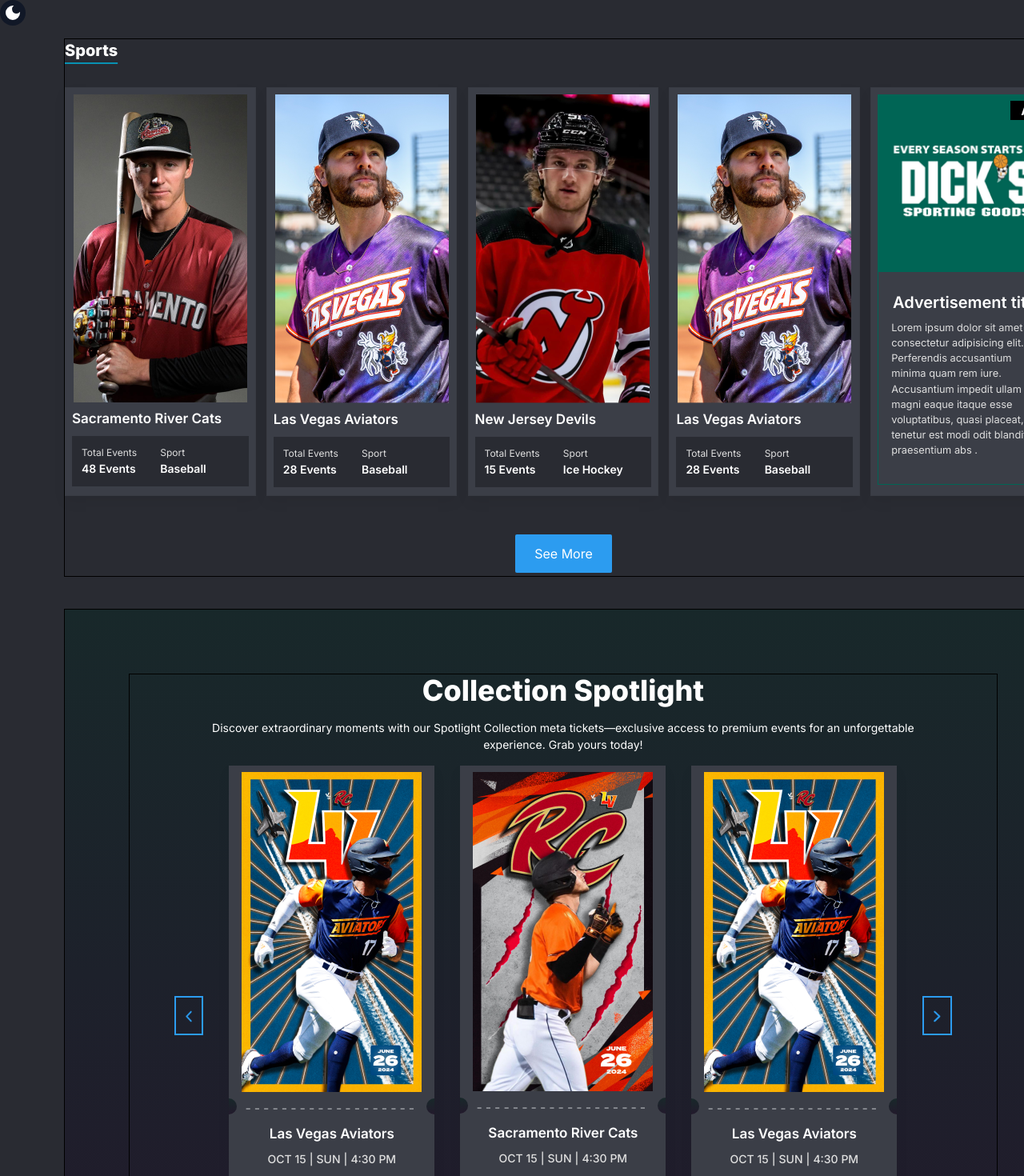
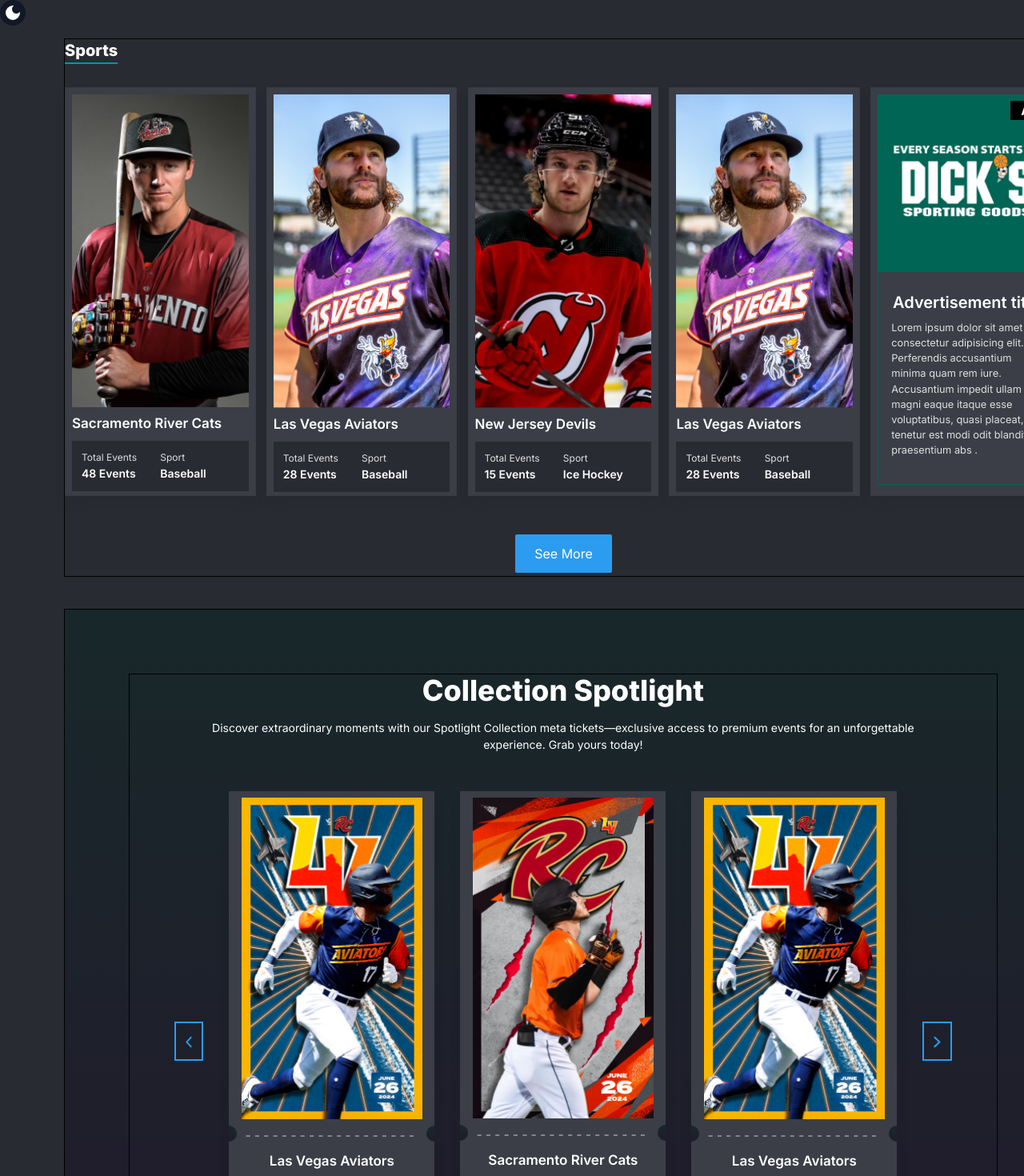
Before and after one commit to adityaaaaaaaa1407/assignment, a Next.js app: page / in a window 1280 px wide. Shown: the top 1470 px of the page at 80% size. Built offline with nearby package versions, Linux system fonts and the light colour scheme.

Commit message:
using Image tag instead of img tag to save memory and optimize the performance

```diff
--- a/src/components/Advertisement.tsx
+++ b/src/components/Advertisement.tsx
@@ -8,10 +8,12 @@ const Advertisement = () => {
           Ad
         </div>
         <div className="border border-[#006555]  ">
-          <img
-            src="./images/ad.png"
+          <Image
+            src="/images/ad.png"
             alt="advertisement"
             className="w-full h-55"
+            width={200}
+            height={200}
           />
           <p className="mt-6 font-semibold text-center text-xl">
             Advertisement title
--- a/src/components/SportCard.tsx
+++ b/src/components/SportCard.tsx
@@ -11,7 +11,7 @@ const SportCard = ({ name, img, total_events, sport_name }: ISportType) => {
   return (
     <div className="border border-[#000000] border-opacity-5 bg-white dark:bg-[#3B3E47]   p-2 object-cover h-[511px] w-[238.5px]  shadow-[0_8px_16px_0_rgba(0,0,0,0.05)]">
       <div className="container">
-        <img src={`./images/${img}`} alt="" className="m-auto" />
+        <Image src={`/images/${img}`} alt="" className="m-auto" width={385} height={218} />
         <p className="font-semibold mb-2 mt-2 text-[17px] dark:text-white">
           {name}
         </p>
--- a/src/components/Spotlight.tsx
+++ b/src/components/Spotlight.tsx
@@ -27,7 +27,7 @@ export default function Spotlight() {
         <p className="text-4xl font-extrabold text-center dark:text-white">
           Collection Spotlight
         </p>
-        <div className="mt-4 text-[14px]  font-normal text-center flex flex-col dark:text-white">
+        <div className="mt-4 text-[14px] mb-12 font-normal text-center flex flex-col dark:text-white">
           <span>
             Discover extraordinary moments with our Spotlight Collection meta
             tickets—exclusive access to premium events for an unforgettable
--- a/src/components/Ticket.tsx
+++ b/src/components/Ticket.tsx
@@ -25,7 +25,13 @@ const Ticket = ({
         className="border-none border-[#000000] border-opacity-5  bg-white dark:bg-[#3B3E47] p-2 object-cover relative
     w-[257px] h-[625px]  shadow-[0_8px_16px_0_rgba(0,0,0,0.05)]"
       >
-        <img src={`/images/${img}`} alt="" className="mx-auto " />
+        <Image
+          src={`/images/${img}`}
+          alt=""
+          className="mx-auto "
+          width={226}
+          height={401}
+        />
 
         <div className="my-2  mx-2 p-0 space-x-1 text-[#A9ACB2]">
           <span className="w-[10px] h-[20px] bg-[#f0f0f1]  absolute border-none  overflow-visible rounded-r-full left-0 m-0 dark:bg-gradient-to-b from-[#18282A] to-[#221A2C]"></span>
```
